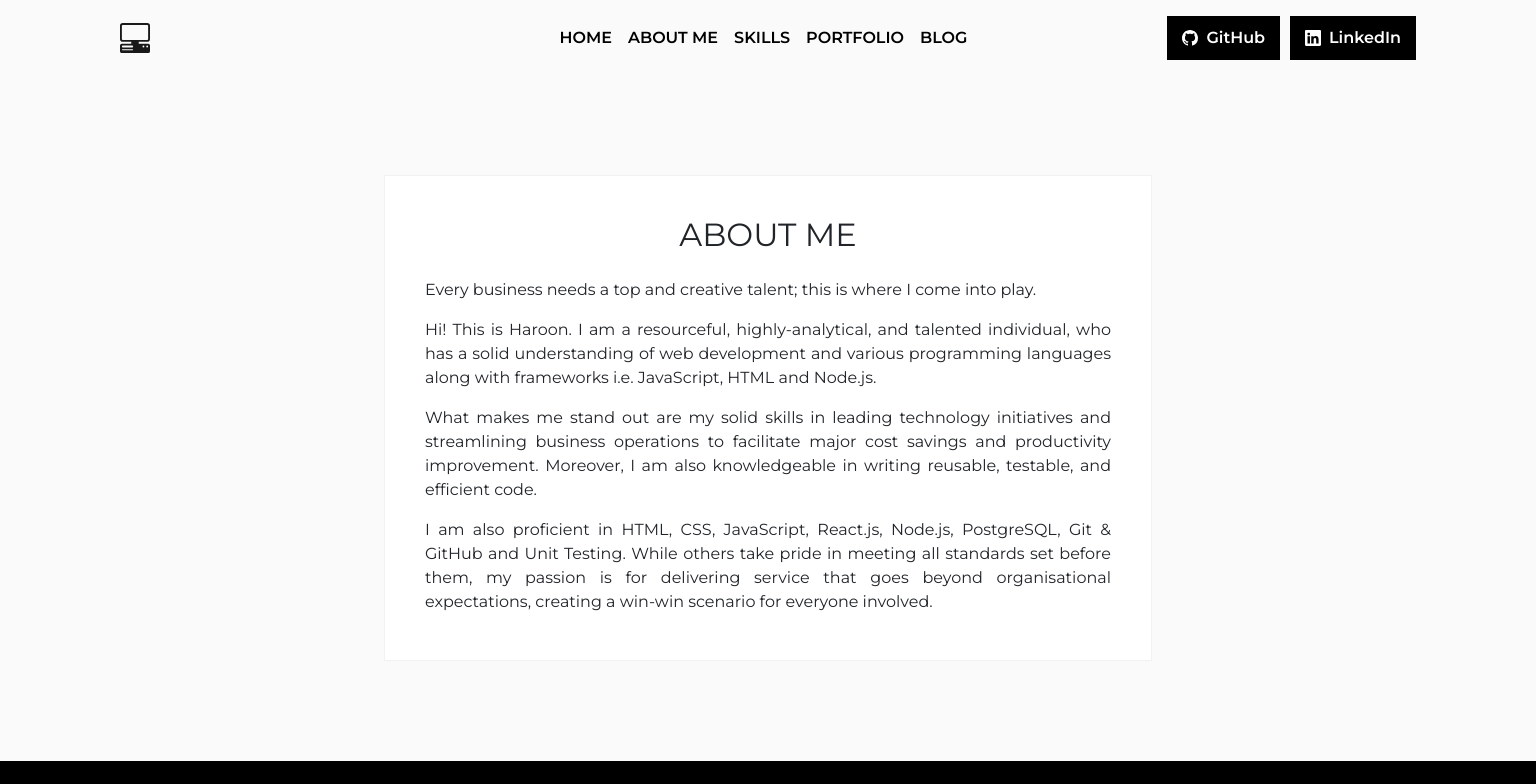
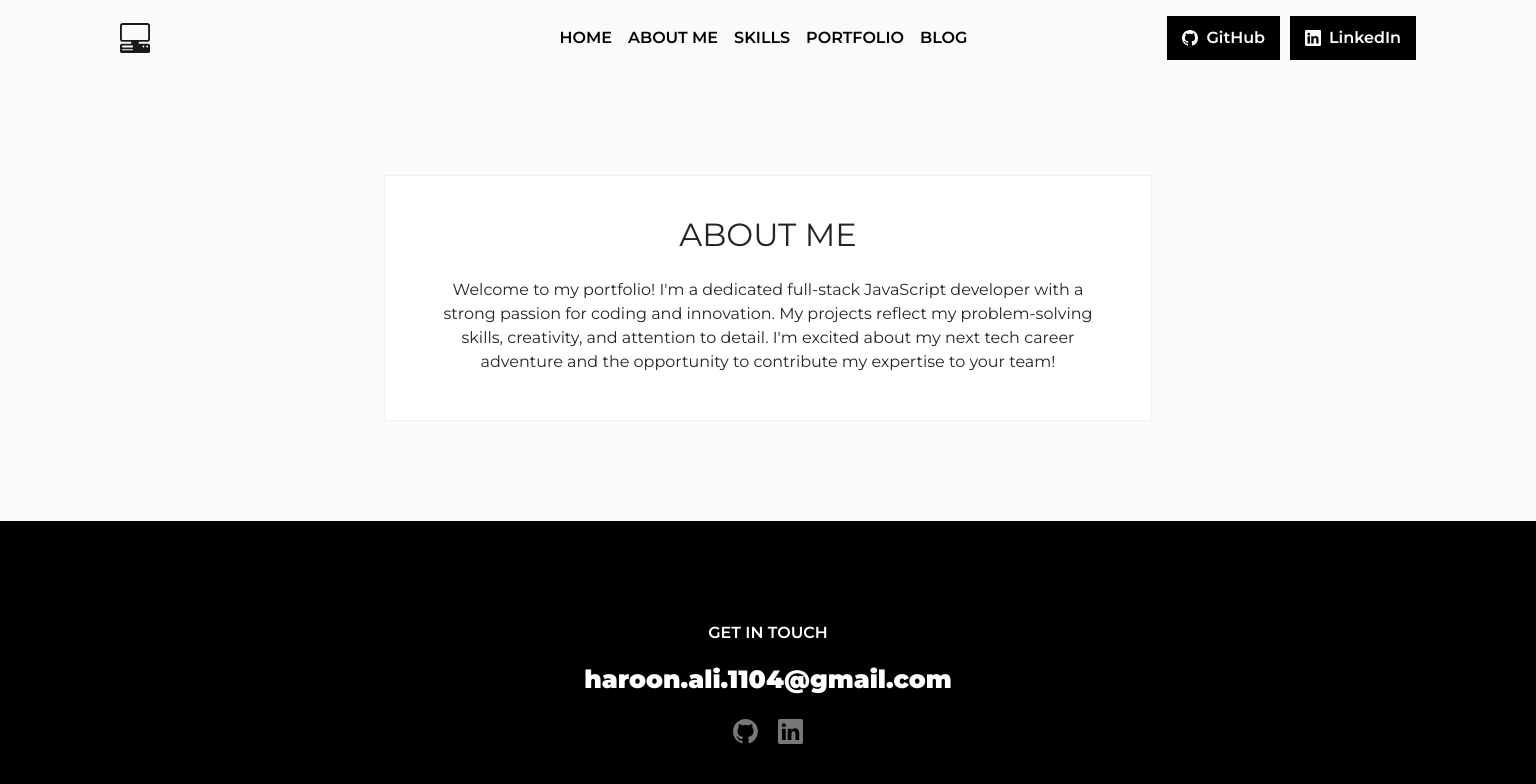
Before and after one commit to haroon-ali-dev/portfolio-website, a Next.js app in the folder user/: page /components/AboutMe in a window 1536 px wide. Shown: the top 784 px of the page. Built offline with nearby package versions, Linux system fonts and the light colour scheme.

Commit message:
change About Me text

```diff
--- a/user/pages/components/AboutMe.js
+++ b/user/pages/components/AboutMe.js
@@ -14,10 +14,7 @@ export default function AboutMe() {
                 >
                     <div className={styles.card}>
                         <h2 className={'text-center mb-4'}>ABOUT ME</h2>
-                        <p>Every business needs a top and creative talent; this is where I come into play.</p>
-                        <p>Hi! This is Haroon. I am a resourceful, highly-analytical, and talented individual, who has a solid understanding of web development and various programming languages along with frameworks i.e. JavaScript, HTML and Node.js.</p>
-                        <p>What makes me stand out are my solid skills in leading technology initiatives and streamlining business operations to facilitate major cost savings and productivity improvement. Moreover, I am also knowledgeable in writing reusable, testable, and efficient code.</p>
-                        <p>I am also proficient in HTML, CSS, JavaScript, React.js, Node.js, PostgreSQL, Git & GitHub and Unit Testing. While others take pride in meeting all standards set before them, my passion is for delivering service that goes beyond organisational expectations, creating a win-win scenario for everyone involved.</p>
+                        <p>Welcome to my portfolio! I'm a dedicated full-stack JavaScript developer with a strong passion for coding and innovation. My projects reflect my problem-solving skills, creativity, and attention to detail. I'm excited about my next tech career adventure and the opportunity to contribute my expertise to your team!</p>
                     </div>
                 </motion.div>
             </section>
--- a/user/pages/components/AboutMe.module.css
+++ b/user/pages/components/AboutMe.module.css
@@ -1,14 +1,13 @@
 .section {
     background-color: #FAFAFA;
     padding: 100px 0px 100px 0px;
-
 }
 
 .card {
     background-color: white;
     width: 80%;
     margin: 0 auto;
-    text-align: justify;
+    text-align: center;
     padding: 40px 40px 30px 40px;
     border: 1px solid rgba(0,0,0,0.05);
 }
--- a/user/pages/components/Portfolio.module.css
+++ b/user/pages/components/Portfolio.module.css
@@ -94,7 +94,7 @@
     }
 
     .article {
-        height: 425;
+        height: 425px;
     }
 
     .imageContainer {
```
